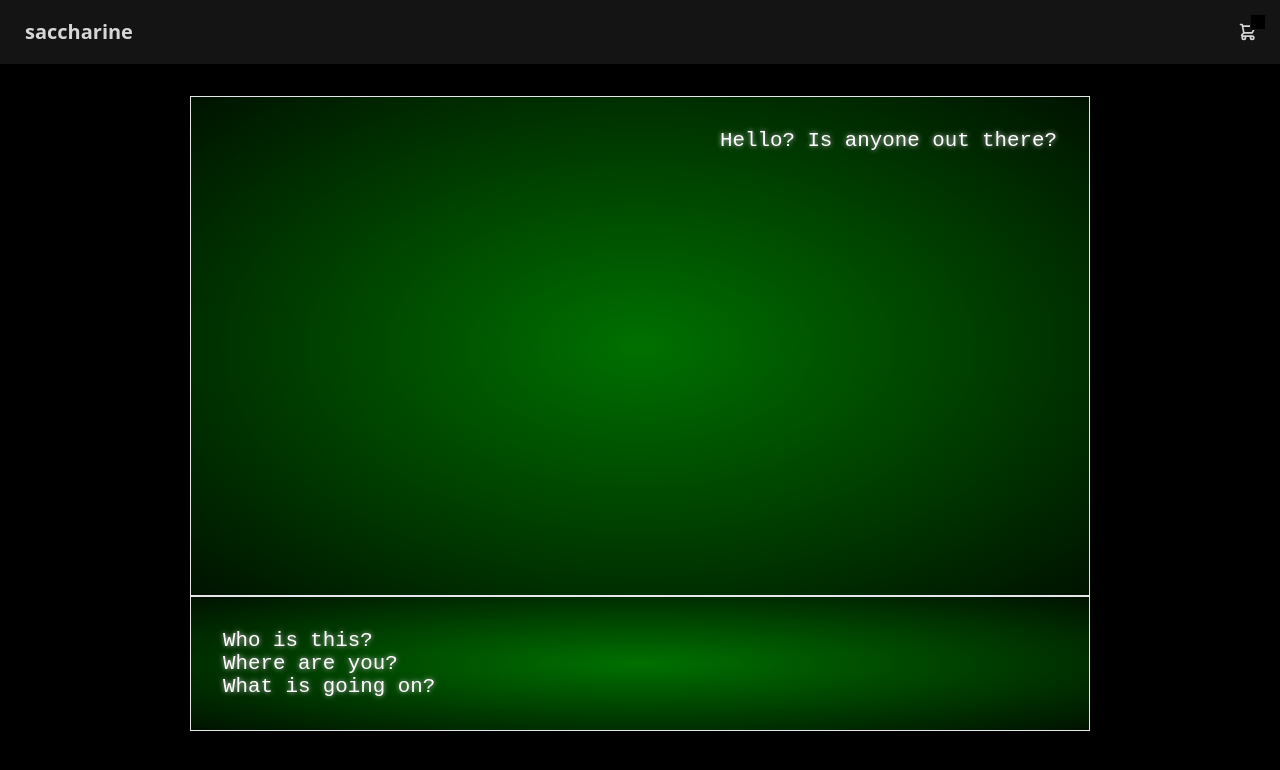
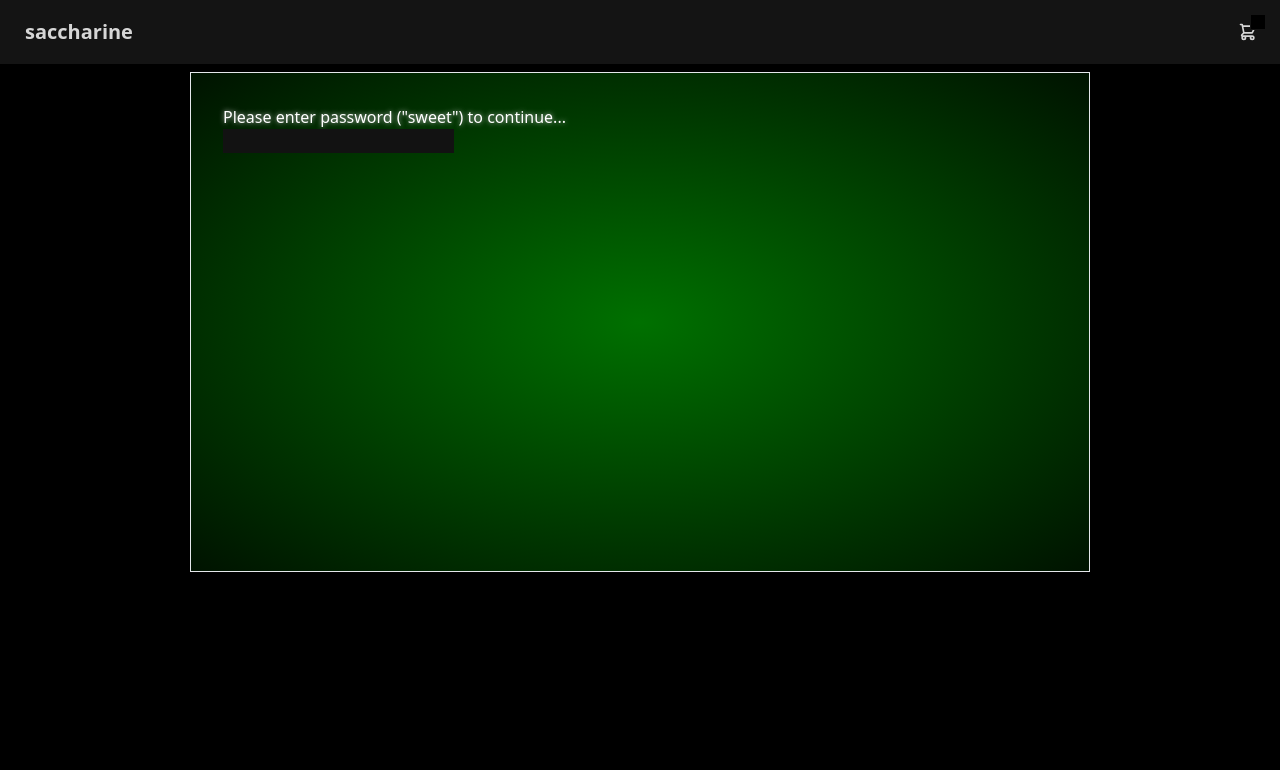
Before and after one commit to Jacksonbond11/saccharine, a React (Create React App) app: page /lore in a window 1280 px wide. Shown: the top 770 px of the page. Built offline with nearby package versions, Linux system fonts and the light colour scheme.

Commit message:
adding password protection to terminal

```diff
--- a/src/components/Terminal.jsx
+++ b/src/components/Terminal.jsx
@@ -16,6 +16,7 @@ const Terminal = () => {
 
   const [currentOptions, setCurrentOptions] = useState(conversationPaths.start);
   const [messages, setMessages] = useState([]);
+  const [loggedIn, setLoggedIn] = useState(false);
 
   const aiOptions = {
     "Who is this?":
@@ -37,6 +38,14 @@ const Terminal = () => {
     setCurrentOptions(nextOptions);
   };
 
+  const handlePasswordChange = (event) => {
+    const inputPassword = event.target.value;
+    console.log(inputPassword);
+    if (inputPassword === "sweet") {
+      setLoggedIn(true);
+    }
+  };
+
   const terminalRef = useRef(null);
   useEffect(() => {
     if (terminalRef.current) {
@@ -44,14 +53,35 @@ const Terminal = () => {
     }
   }, [messages]);
 
+  if (!loggedIn) {
     return (
       <div className="flex justify-center">
-      <div className={`p-8`}>
+        <div className="P-8 m-2 ">
           <div
             ref={terminalRef}
-          className="terminalWrapper border min-w-[900px] min-h-[500px] p-4"
+            className="terminalWrapper border min-w-[350px] max-w-[350px] md:min-w-[900px] md:max-w-[990x] md:min-h-[500px] md:max-h-[500px] p-4"
           >
-          <ul className="max-w-[900px]">
+            <h1>Please enter password ("sweet") to continue...</h1>
+            <input
+              type="password"
+              onChange={handlePasswordChange}
+              className="passwordInput"
+            />
+          </div>
+        </div>
+      </div>
+    );
+  }
+
+  if (loggedIn) {
+    return (
+      <div className="flex justify-center">
+        <div className="P-8 m-2 ">
+          <div
+            ref={terminalRef}
+            className="terminalWrapper border min-w-[350px] max-w-[350px] md:min-w-[900px] md:max-w-[990x] md:min-h-[500px] md:max-h-[500px] p-4"
+          >
+            <ul className="md:max-w-[900px]">
               <li className="text-right">Hello? Is anyone out there?</li>
               {messages.map((message, index) => (
                 <React.Fragment key={index}>
@@ -64,7 +94,7 @@ const Terminal = () => {
             </ul>
           </div>
 
-        <div className="terminalInputWrapper border min-w-[900px] p-4">
+          <div className="terminalInputWrapper border md:min-w-[900px] h-[150px] p-4">
             <ul>
               {currentOptions.map((x, index) => {
                 return (
@@ -83,6 +113,6 @@ const Terminal = () => {
         </div>
       </div>
     );
+  }
 };
-
 export default Terminal;
--- a/src/terminal.css
+++ b/src/terminal.css
@@ -6,9 +6,8 @@
   overflow: hidden;
   padding: 2rem;
   color: white;
-  font: 1.3rem Inconsolata, monospace;
+  font: monospace;
   text-shadow: 0 0 5px #c8c8c8;
-  pointer-events: none;
 }
 
 .terminalInputWrapper {
@@ -18,7 +17,7 @@
   overflow: hidden;
   padding: 2rem;
   color: white;
-  font: 1.3rem Inconsolata, monospace;
+  font: monospace;
   text-shadow: 0 0 5px #c8c8c8;
 }
 
```
Lines whose indentation alone changed are shown as unchanged.
